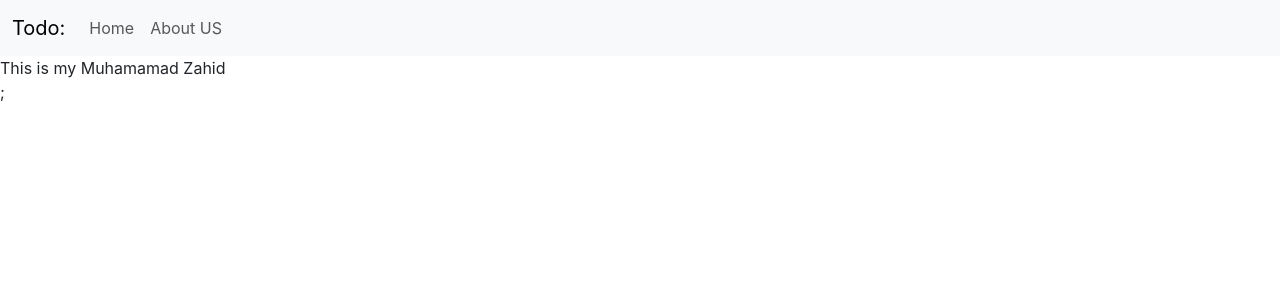
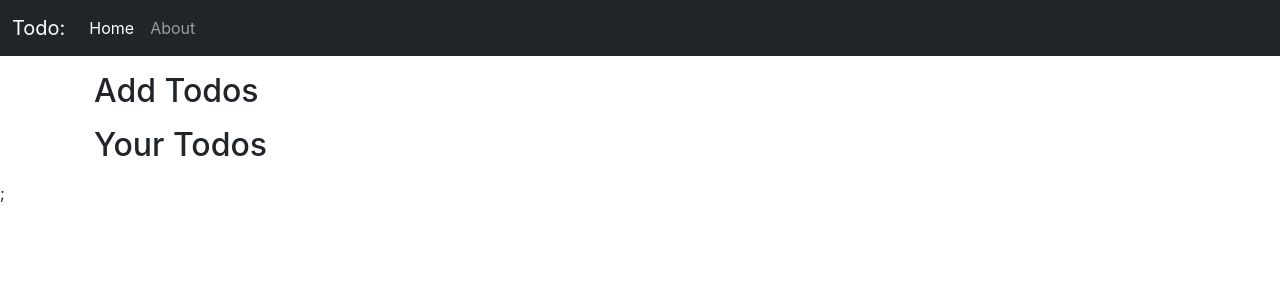
Before and after one commit to sulehree/inotebook-home, a React (Create React App) app in the folder frontend/: page / in a window 1280 px wide. Shown: the top 300 px of the page. Built offline with nearby package versions, Linux system fonts and the light colour scheme.

Commit message:
use location hook

```diff
--- a/frontend/public/index.html
+++ b/frontend/public/index.html
@@ -7,7 +7,7 @@
   <meta name="viewport" content="width=device-width, initial-scale=1" />
   <meta name="theme-color" content="#000000" />
   <meta name="description" content="A ReactJs App for Todo ( Creation, Updation, and Deletion )" />
-  <link rel="apple-touch-icon" href="%PUBLIC_URL%/logo192.png" />
+  <link rel="apple-touch-icon" href="%PUBLIC_URL%/apple-touch-icon.png" />
   <!--
       manifest.json provides metadata used when your web app is installed on a
       user's mobile device or desktop. See https://developers.google.com/web/fundamentals/web-app-manifest/
--- a/frontend/src/App.js
+++ b/frontend/src/App.js
@@ -10,16 +10,19 @@ import Navbar from "./components/Navbar";
 import { Home } from "./components/Home";
 import About from "./components/About";
 import NoteState from "./context/notes/Notestate";
+
 function App() {
   return (
     <div>
       <NoteState>
         <BrowserRouter>
           <Navbar />
+          <div className="container">
           <Routes>
             <Route path="/" element={<Home />} />
             <Route exact path="/About" element={<About />} />
           </Routes>
+          </div>
         </BrowserRouter>
       </NoteState>
     </div>
--- a/frontend/src/components/About.js
+++ b/frontend/src/components/About.js
@@ -1,9 +1,13 @@
-import React ,{useContext} from "react";
-import noteContext from "../context/notes/NoteContext";
+import React, { useContext } from "react";
+import NoteContext from "../context/notes/NoteContext";
 
 const About = () => {
-  const b = useContext(noteContext)
-  return <div>About US {b.class}</div>;
+  const bio = useContext(NoteContext);
+  return (
+    <div>
+      <h1>About</h1>
+     </div>
+  );
 };
 
 export default About;
--- a/frontend/src/components/Home.js
+++ b/frontend/src/components/Home.js
@@ -2,21 +2,14 @@ import React, { useContext, useEffect } from "react";
 import noteContext from "../context/notes/NoteContext";
 
 export const Home = () => {
-  const aVar = useContext(noteContext);
-
-  useEffect(() => {
-
-    aVar.update("Muhamamad Zahid");
-    // eslint-disable-next-line
-
-  }, []);
-
   return (
     <div>
-
-      This is my {aVar.first.name}
-
-
+      <div className="container my-3">
+        <h2>Add Todos</h2>
+      </div>
+      <div className="container my-3">
+        <h2>Your Todos</h2>
+      </div>
     </div>
   );
 };
--- a/frontend/src/components/Navbar.js
+++ b/frontend/src/components/Navbar.js
@@ -1,29 +1,47 @@
-import React from "react";
+import React, { useEffect } from "react";
+
 import {
   // BrowserRouter,
   // Routes,
   // Route,
   Link,
+  useLocation,
 } from "react-router-dom";
 const Navbar = () => {
+  let location = useLocation();
+  // React.useEffect(() => {
+  //   console.log(location.pathname);
+  // }, [location]);
+
   return (
     <>
-      <nav className="navbar navbar-expand-lg bg-body-tertiary">
+      <nav className="navbar navbar-expand-lg bg-dark navbar-dark">
         <div className="container-fluid">
-          <Link class="navbar-brand" to="/">
+          <Link className="navbar-brand" to="/">
             Todo:
           </Link>
 
           <div className="collapse navbar-collapse" id="navbarSupportedContent">
             <ul className="navbar-nav me-auto mb-2 mb-lg-0">
               <li className="nav-item">
-                <Link className="nav-link " aria-current="page" to="/">
+                <Link
+                  className={`nav-link ${
+                    location.pathname === "/" ? "active" : ""
+                  } `}
+                  aria-current="page"
+                  to="/"
+                >
                   Home
                 </Link>
               </li>
               <li className="nav-item">
-                <Link className="nav-link" to="/About">
-                  About US
+                <Link
+                  className={`nav-link ${
+                    location.pathname === "/About" ? "active" : ""
+                  } `}
+                  to="/About"
+                >
+                  About
                 </Link>
               </li>
             </ul>
--- a/frontend/src/context/notes/NoteContext.js
+++ b/frontend/src/context/notes/NoteContext.js
@@ -1,3 +1,3 @@
 import { createContext } from "react"; // First Step is import
-const noteContext= createContext(); // in this notecontext we will store all the context related values of note in this...
-export default noteContext;
+const NoteContext= createContext(); // in this notecontext we will store all the context related values of note in this...
+export default NoteContext;
--- a/frontend/src/context/notes/Notestate.js
+++ b/frontend/src/context/notes/Notestate.js
@@ -1,21 +1,22 @@
-import noteContext from "./NoteContext";
+import NoteContext from "./NoteContext";
 import { useState } from "react";
 
 const NoteState = (props) => {
-  const firstState = {
+  const MyData = {
     name: "Abbas",
-    class: "16",
+    class: "Phd Scholar",
   };
-  const [first, setfirst] = useState(firstState);
-  const update = (Name) => {
+  // Here we are using useState for updating the first value
+  const [biodata, setBioData] = useState(MyData);
+  const updateBio = (Name,studyClass) => {
     setTimeout(() => {
-      setfirst({ name: Name, class: "MSCS" });
-    }, 2000);
+      setBioData({ name: Name, class: studyClass});
+    }, 1000);
   };
   return (
-    <noteContext.Provider value={{ first, update }}>
+    <NoteContext.Provider value={{ biodata, updateBio }}>
       {props.children};
-    </noteContext.Provider>
+    </NoteContext.Provider>
   );
 };
 
```
Also changed, not shown: frontend/src/context/test/testContext.js (added, +3 -0 lines), frontend/src/context/test/testState.js (added, +20 -0 lines), frontend/public/manifest.json.
